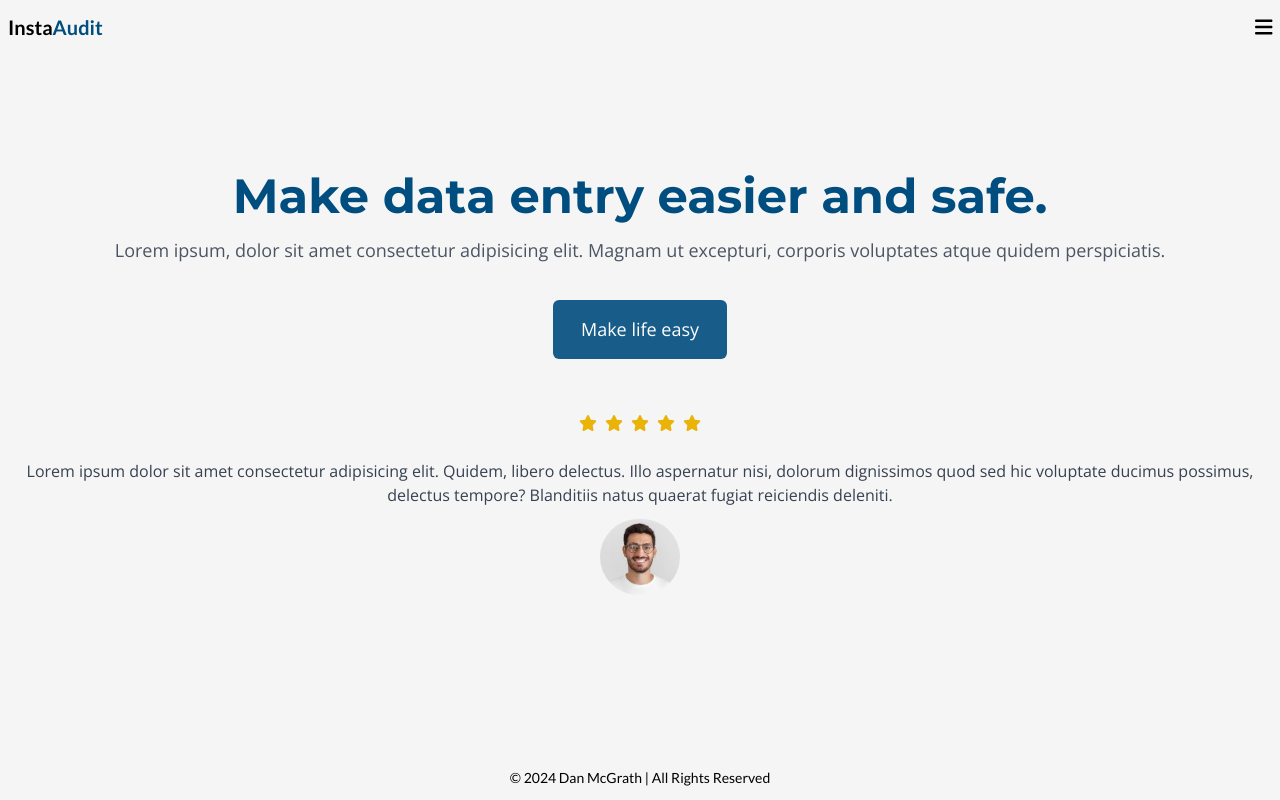
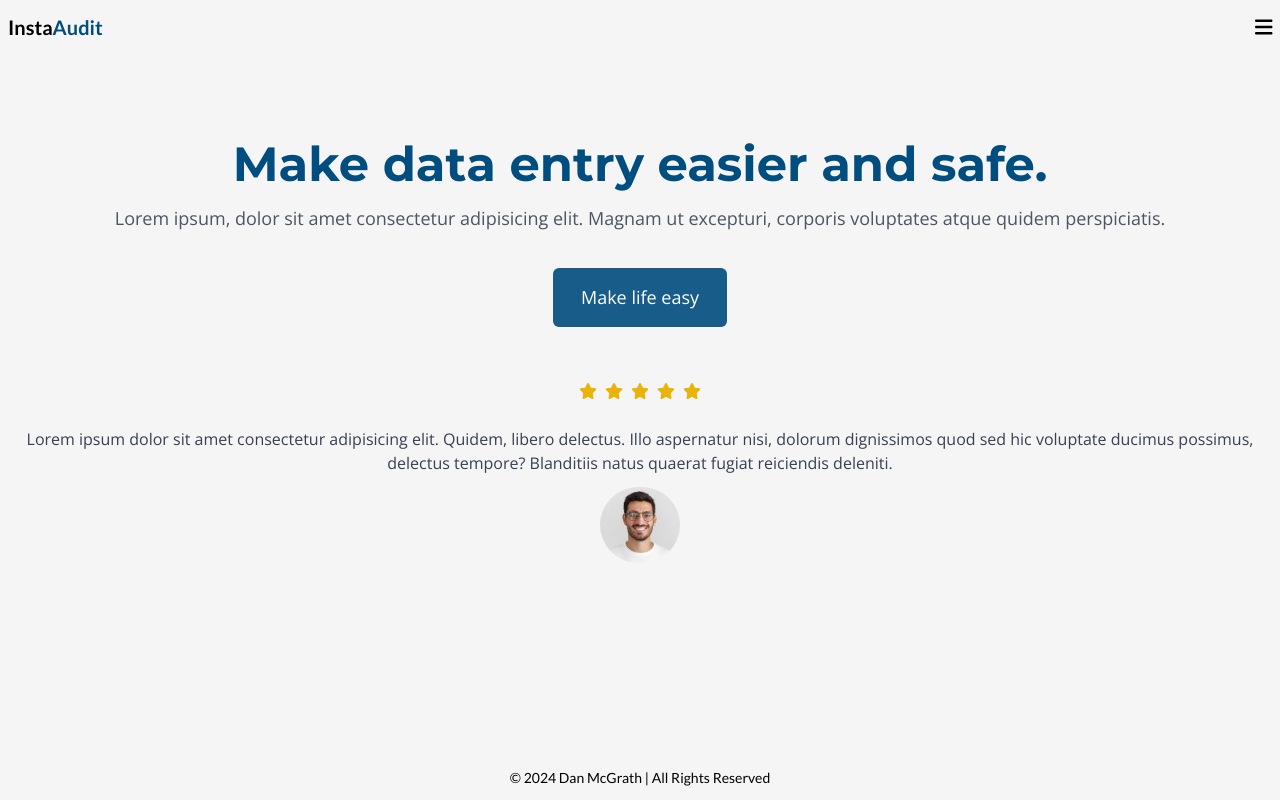
Before and after one commit to Dan-McGrath/InstaAudit, a React (Vite) app in the folder frontend/: page / in a window 1280 px wide. Built offline with nearby package versions, Linux system fonts and the light colour scheme; no server answers.

Commit message:
remove default margin on main

```diff
--- a/frontend/src/index.css
+++ b/frontend/src/index.css
@@ -47,6 +47,6 @@
     @apply dark:text-white !important;
   }
   main {
-    @apply mt-12 grow;
+    @apply grow;
   }
 }
```
